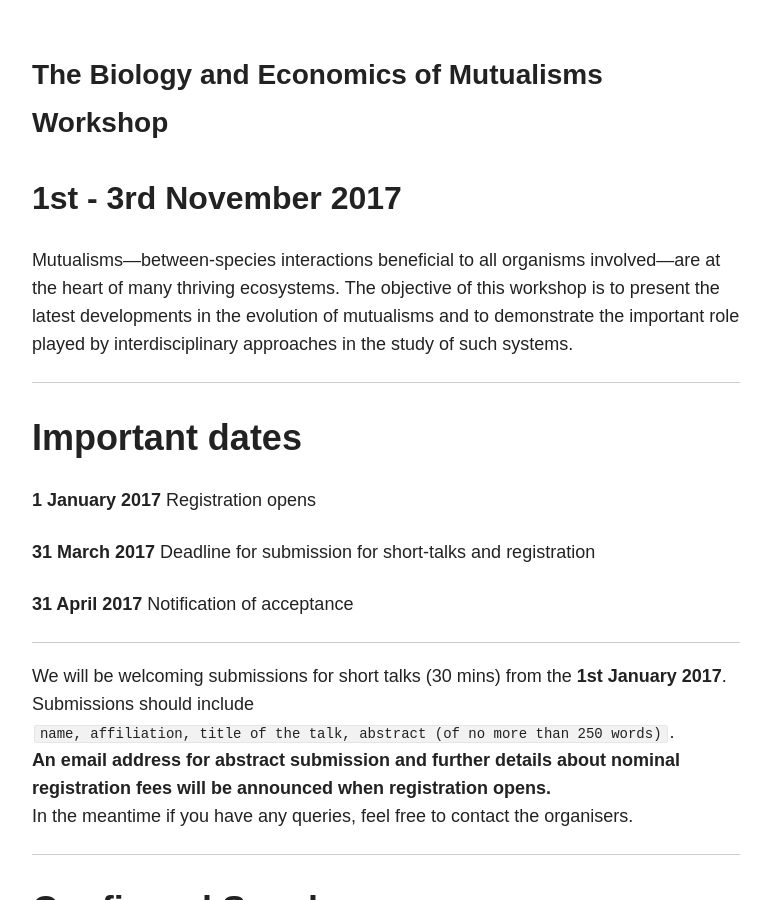
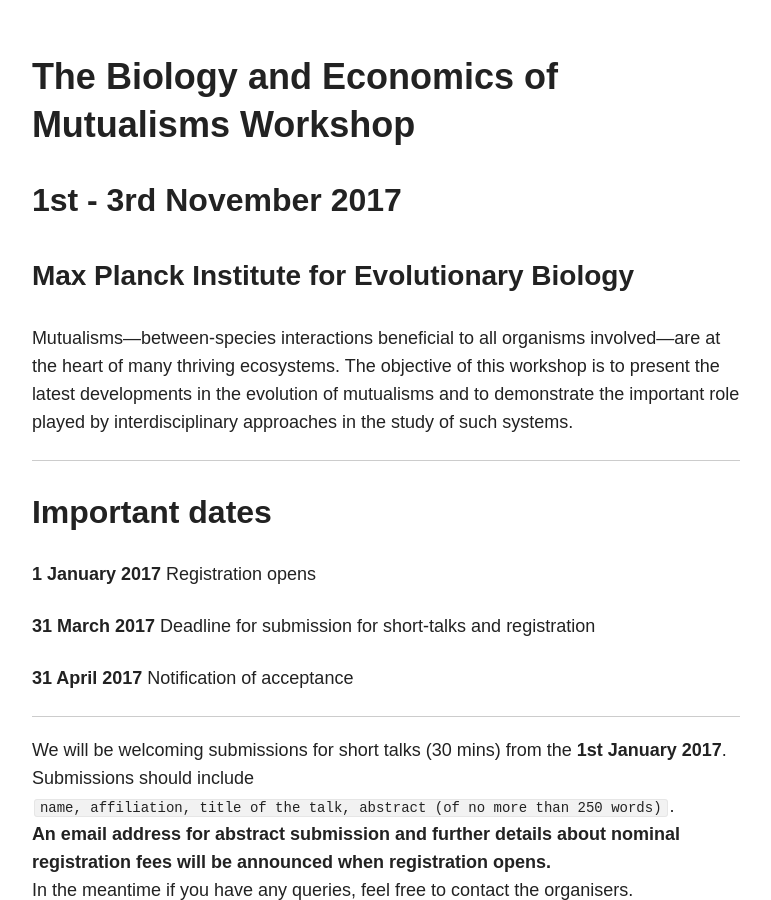
Before and after one commit to bionomics/bionomics, a Jekyll site: the page built from home/index.md, in a window 1280 px wide and 900 px high, scrolled down 606 px. Shown: the whole window, without its empty margins (254-1025 px from the left). Built offline with Jekyll 4.4.1, drawn with Linux system fonts in a browser that asks for light colours; nearby versions of some CDN libraries.

Commit message:
added Max Planck

```diff
--- a/home/index.md
+++ b/home/index.md
@@ -7,16 +7,18 @@
   credit: Chaitanya Gokhale
 ---
 
-### The Biology and Economics of Mutualisms Workshop
+# The Biology and Economics of Mutualisms Workshop
 
 ## 1st - 3rd November 2017
+
+### [Max Planck Institute for Evolutionary Biology](http://www.evolbio.mpg.de)
 
 Mutualisms---between-species interactions beneficial to all organisms involved---are at the heart of many thriving ecosystems.
 The objective of this workshop is to present the latest developments in the evolution of mutualisms and to demonstrate the important role played by interdisciplinary approaches in the study of such systems.
 
 ---
 
-# Important dates
+## Important dates
 
 **1 January 2017** Registration opens
 
@@ -38,7 +40,7 @@
 
 ---
 
-# Confirmed Speakers
+## Confirmed Speakers
 
 {% capture site_tags %}{% for tag in site.tags %}{{ tag | first }}{% unless forloop.last %},{% endunless %}{% endfor %}{% endcapture %}
 {% assign tags_list = site_tags | split:',' | sort %}
@@ -92,8 +94,9 @@
 
 [Naomi Pierce](http://piercelab.oeb.harvard.edu/) (Harvard University) -->
 
+---
 
-# Organisers
+## Organisers
 
 [Chaitanya S. Gokhale](http://gokhalechaitanya.github.io/) (Max Planck Institute for Evolutionary Biology)
 
```
